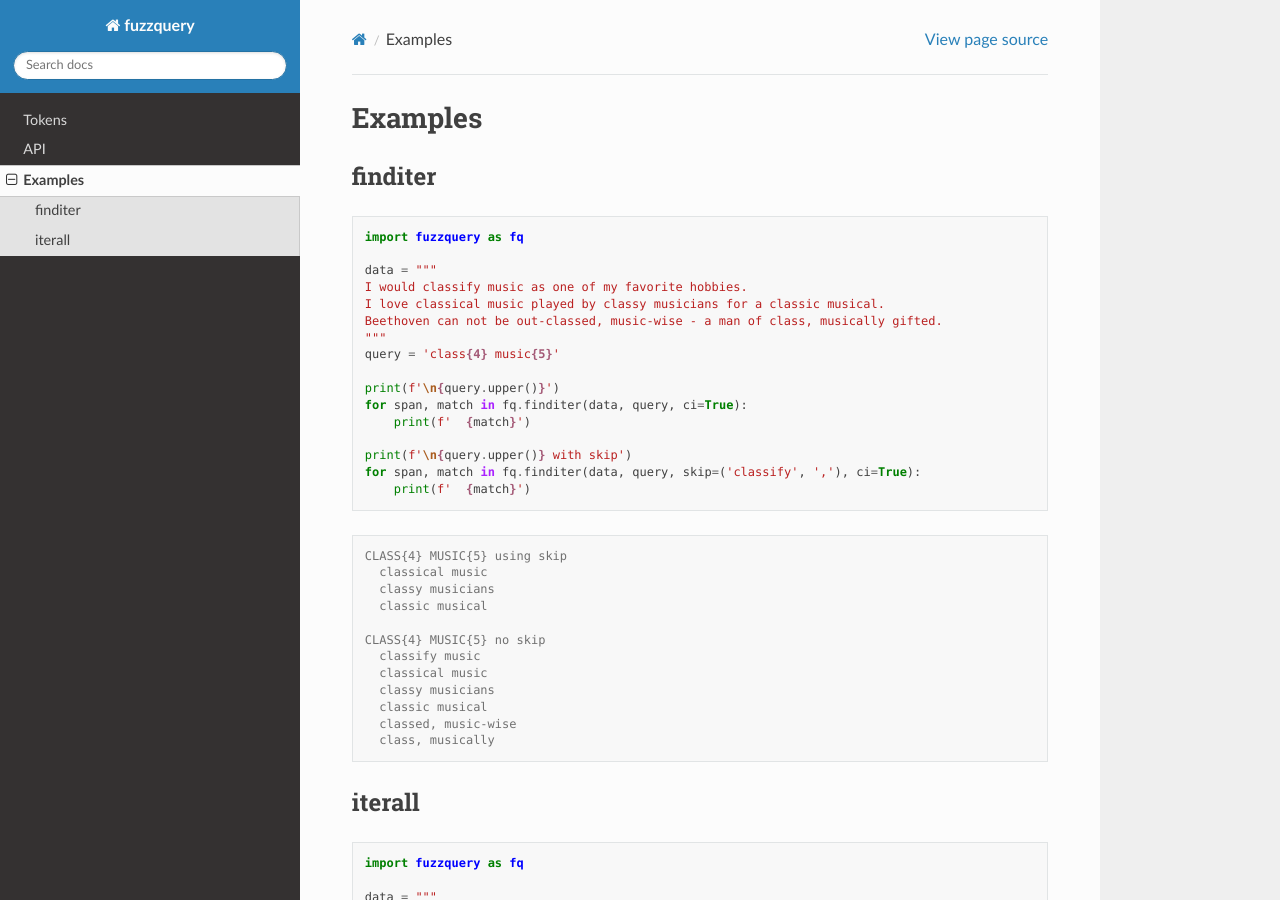
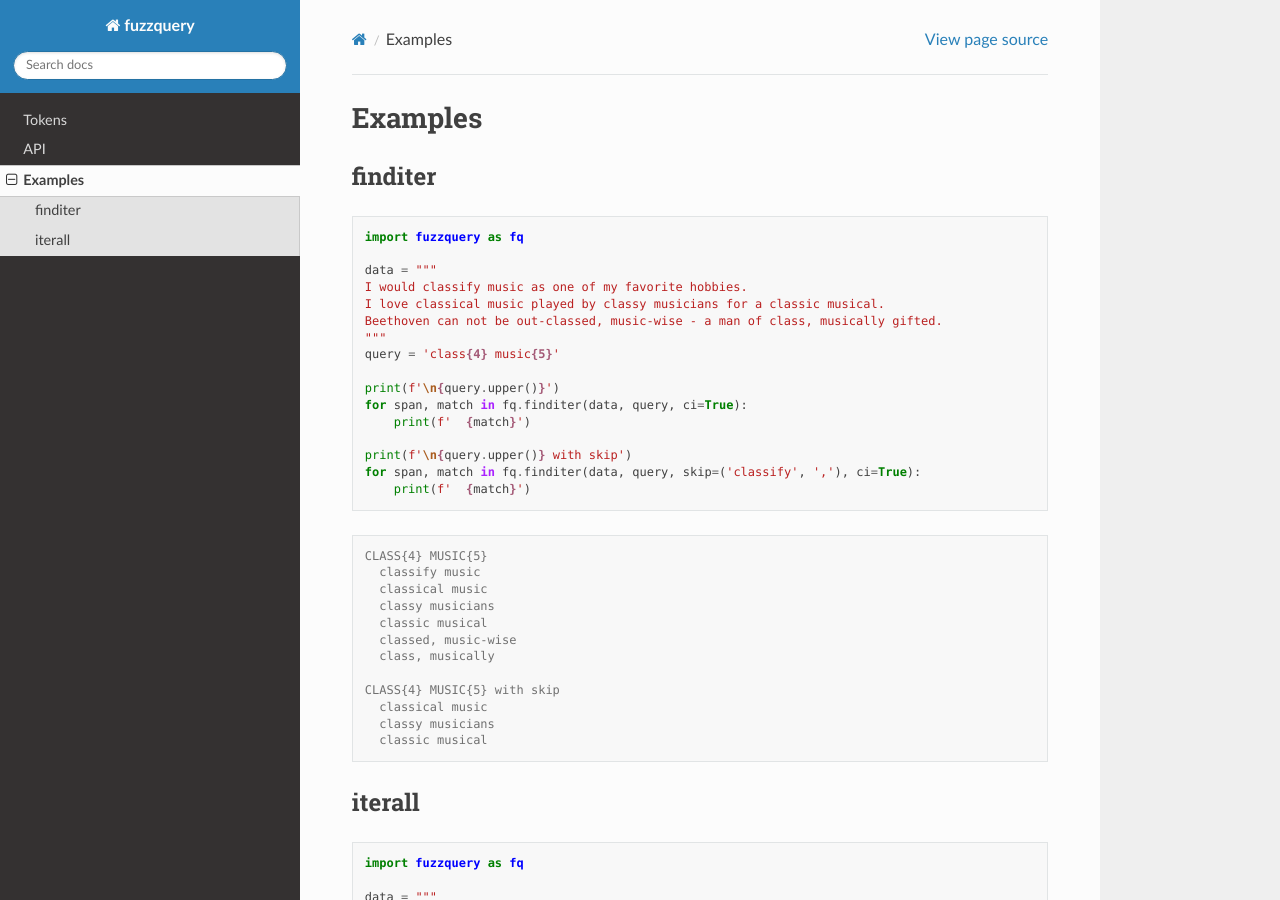
Before and after one commit to OneMadGypsy/fuzzquery, a Sphinx documentation site: the page built from docs/source/examples.rst, in a window 1280 px wide and 900 px high. Built offline with Sphinx 7.4.7 and the Read the Docs theme 2.0.0, drawn with Linux system fonts in a browser that asks for light colours.

Commit message:
Update examples.rst

```diff
--- a/docs/source/examples.rst
+++ b/docs/source/examples.rst
@@ -25,18 +25,18 @@ finditer
 
 .. code-block:: console
 
-  CLASS{4} MUSIC{5} using skip
-    classical music
-    classy musicians
-    classic musical
-
-  CLASS{4} MUSIC{5} no skip
+  CLASS{4} MUSIC{5}
     classify music
     classical music
     classy musicians
     classic musical
     classed, music-wise
     class, musically
+
+  CLASS{4} MUSIC{5} with skip
+    classical music
+    classy musicians
+    classic musical
 
 iterall
 --------
```
